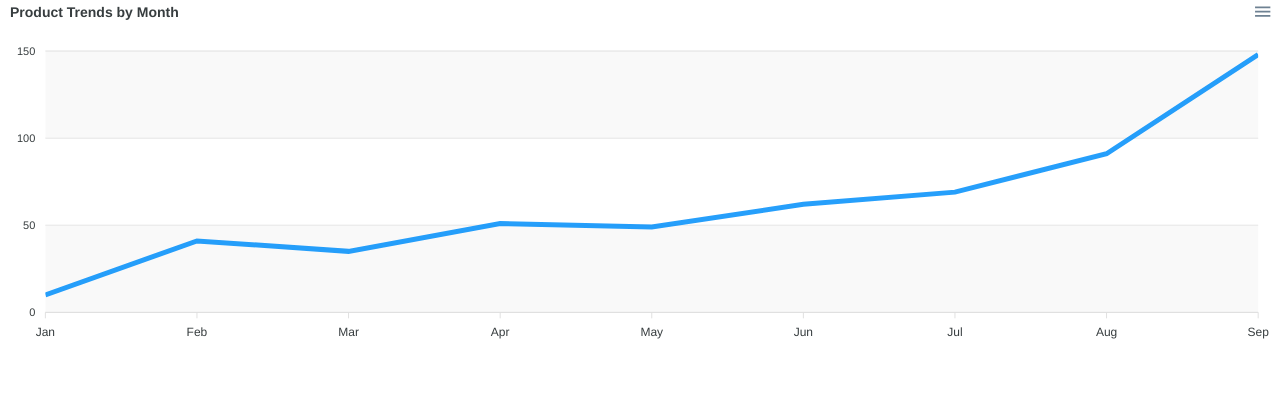
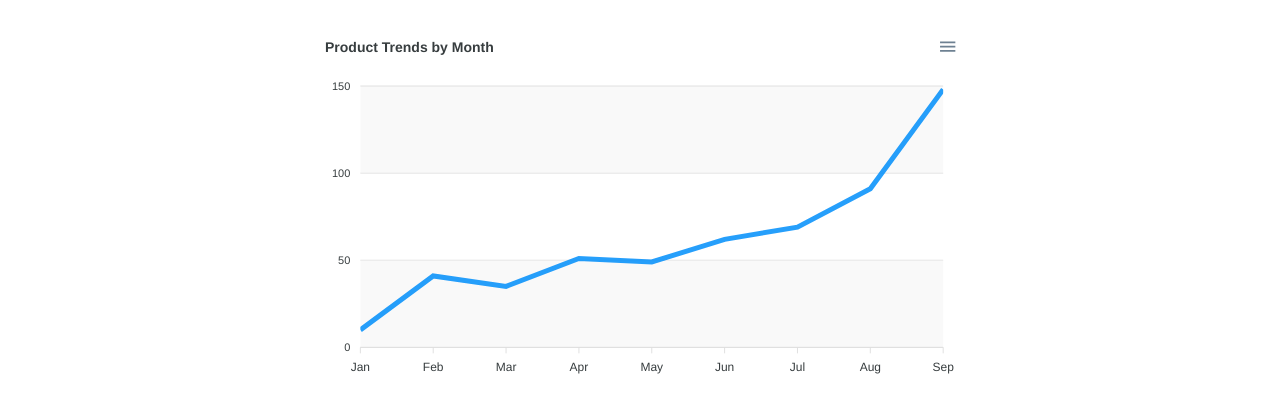
Before and after one commit to 108yen/remo_data_viewer, a React (Create React App) app: page / in a window 1280 px wide. Shown: the top 412 px of the page. Built offline with nearby package versions, Linux system fonts and the light colour scheme.

Commit message:
add ApexChart.css

```diff
--- /dev/null
+++ b/src/ApexChart.css
@@ -0,0 +1,4 @@
+#chart {
+    max-width: 650px;
+    margin: 35px auto;
+}
--- a/src/ApexChart.js
+++ b/src/ApexChart.js
@@ -1,5 +1,6 @@
 import React from 'react'
 import ReactApexChart from 'react-apexcharts'
+import './ApexChart.css'
 
 class ApexChart extends React.Component {
 constructor(props) {
```
